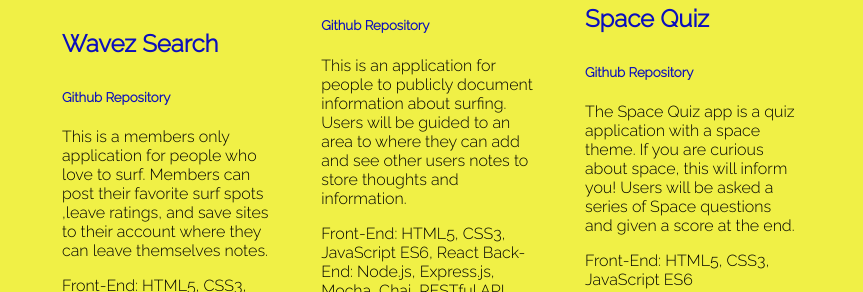
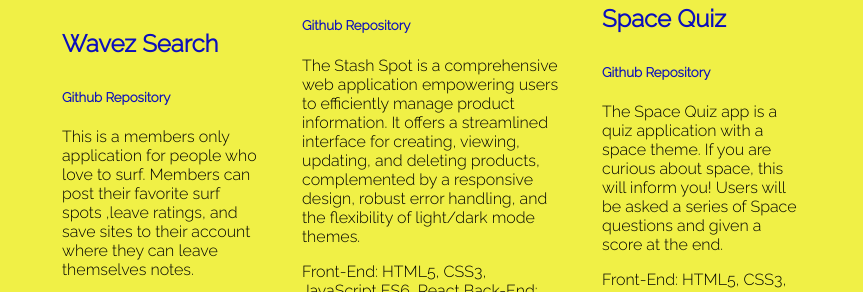
Before and after one commit to TheChunkyPumpkinhead/Profile-for-Chris, a website: page index.html in a window 1280 px wide. Shown: the part 2036-2328 px from the top of the page, without its empty margins (208-1071 px from the left). Drawn offline with Linux system fonts and the light colour scheme; a web font is replaced by a local one.

Commit message:
Updating the Stash Spot

```diff
--- a/index.html
+++ b/index.html
@@ -134,9 +134,7 @@
               >
             </h5>
             <p>
-              This is an application for people to publicly document information
-              about surfing. Users will be guided to an area to where they can
-              add and see other users notes to store thoughts and information.
+              The Stash Spot is a comprehensive web application empowering users to efficiently manage product information. It offers a streamlined interface for creating, viewing, updating, and deleting products, complemented by a responsive design, robust error handling, and the flexibility of light/dark mode themes.
             </p>
             <p>
               Front-End: HTML5, CSS3, JavaScript ES6, React Back-End: Node.js,
```
